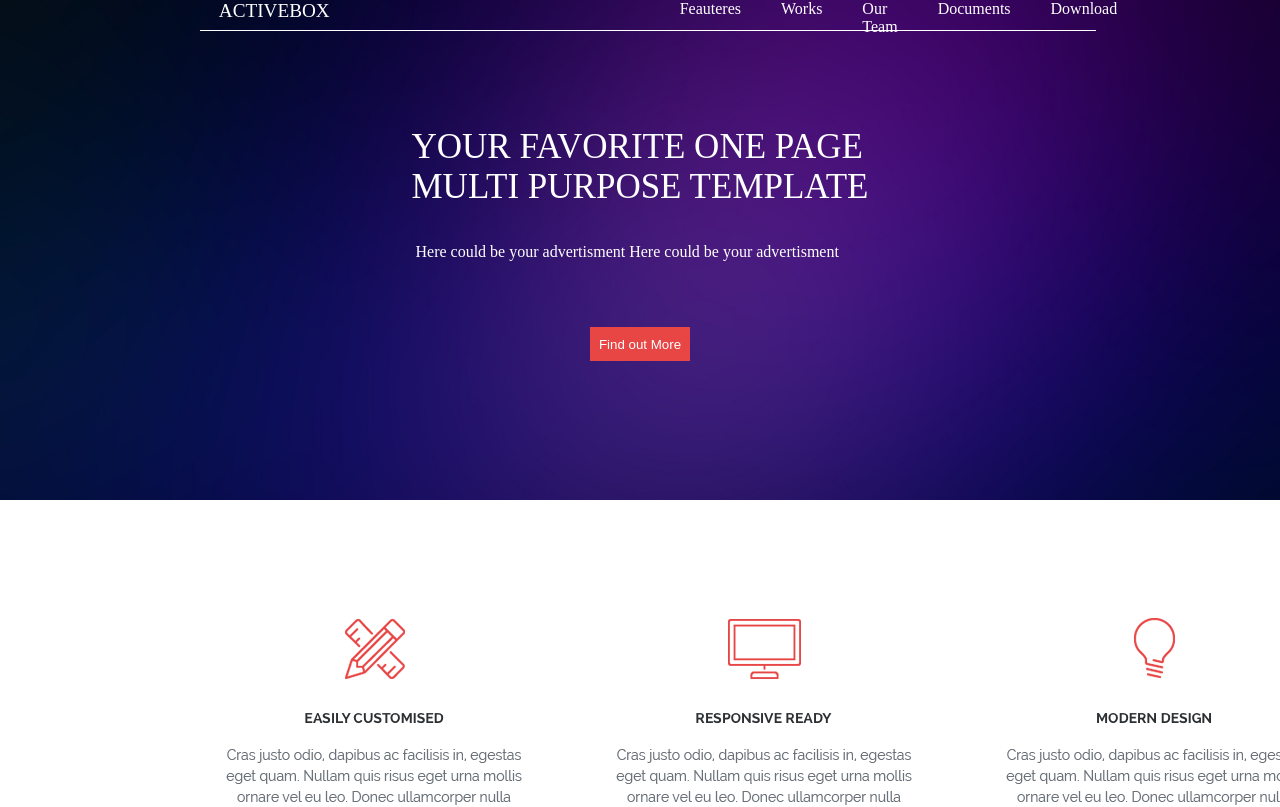
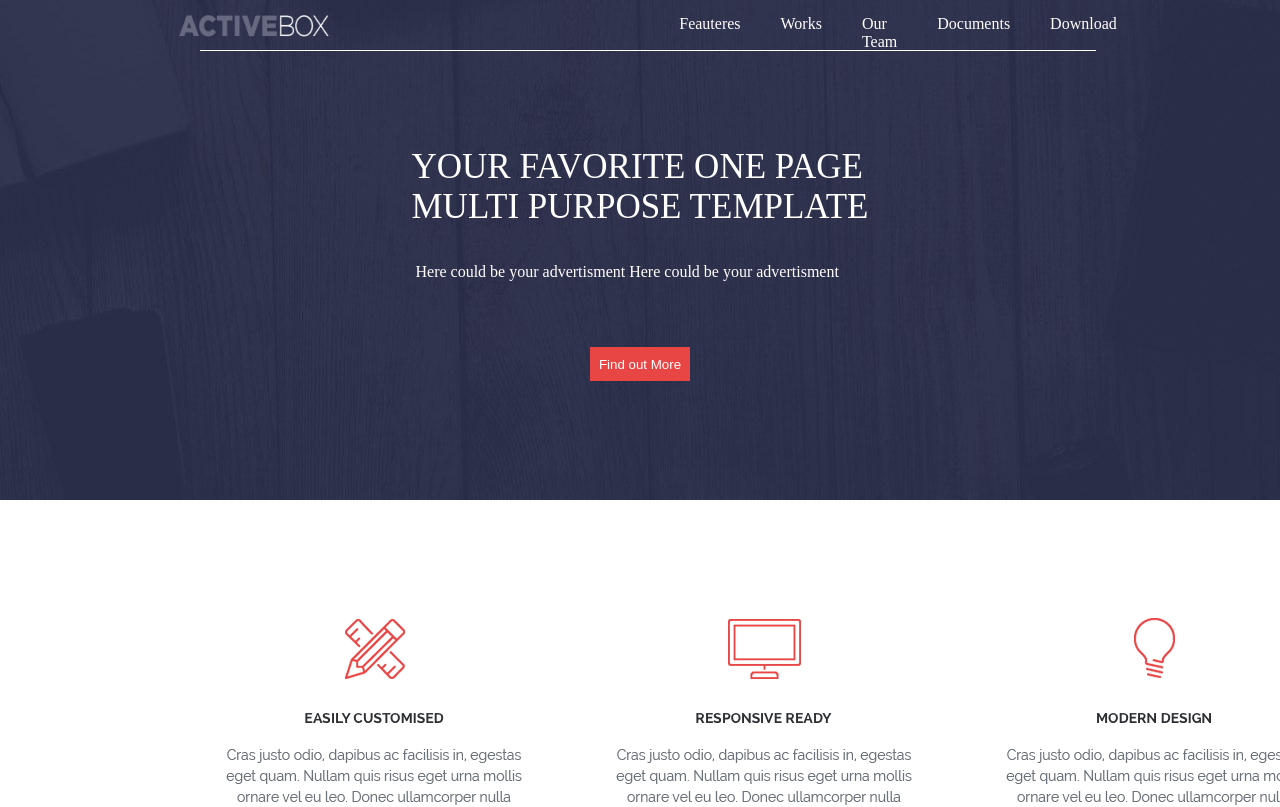
Before and after one commit to Sergo360/Homework.psd, a plain HTML site: page index.html in a window 1280 px wide. Shown: the top 807 px of the page. Drawn offline with Linux system fonts and the light colour scheme.

Commit message:
Add files via upload

```diff
--- a/css/style.css
+++ b/css/style.css
@@ -7,13 +7,14 @@ body {
 }
 .Header {
 
-	background: url(un.png);
+	background: url(img/123.jpg);
 	background-repeat:no-repeat;
     background-size: 100%;
 	width:100%;
 	height:500px;
 }
 a {
+	margin-top:15px;
 	padding-left: 40px;
 	flex:0 10%;
 	color:white;
@@ -22,6 +23,10 @@ a {
 }
 .logo {
 	margin-right:310px;
+	margin-top:15px;
+	margin-bottom:5px;
+	width:150px;
+	height:22px;
 }
 .HeaderTop {
 	margin-left:200px;
@@ -30,7 +35,7 @@ a {
 	flex-flow:row;
 	justify-content: center;
 	width:70%;
-	height:30px;
+	height:50px;
 	color:white;
 	border-bottom:0.1px solid white;
 }
--- a/index.html
+++ b/index.html
@@ -8,7 +8,7 @@
 <body>
 <div class="Header">
    <div class="HeaderTop">
-   <a class="logo" href="http//www.google.com"><big>ACTIVEBOX</big></a>
+   <img class="logo" src="css/img/ActiveBox.png">
    <a href="http//www.google.com">Feauteres</a>
    <a href="http//www.google.com">Works</a>
    <a href="http//www.google.com">Our Team</a>
```
Also changed, not shown: css/img/123.jpg (added), css/img/456 (2).jpg (added), css/img/ActiveBox.png (added).
